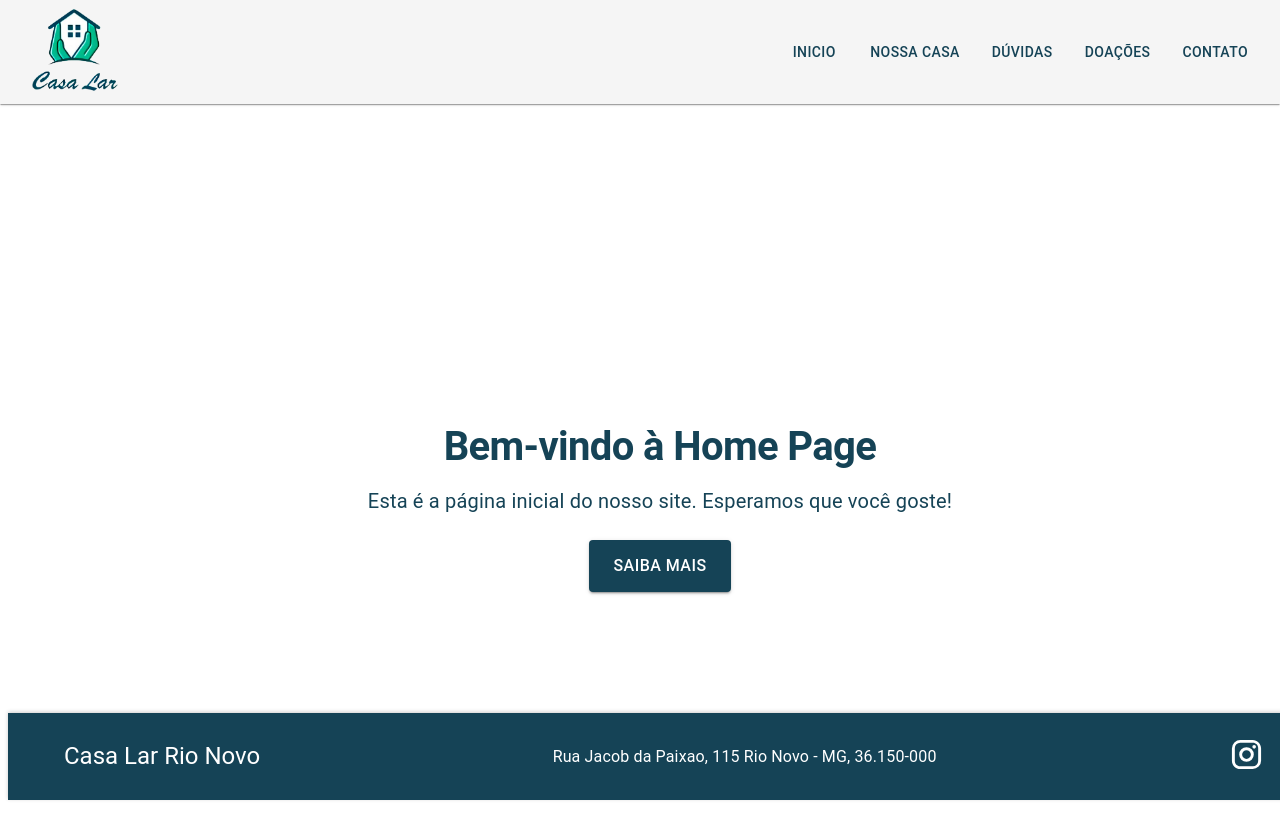
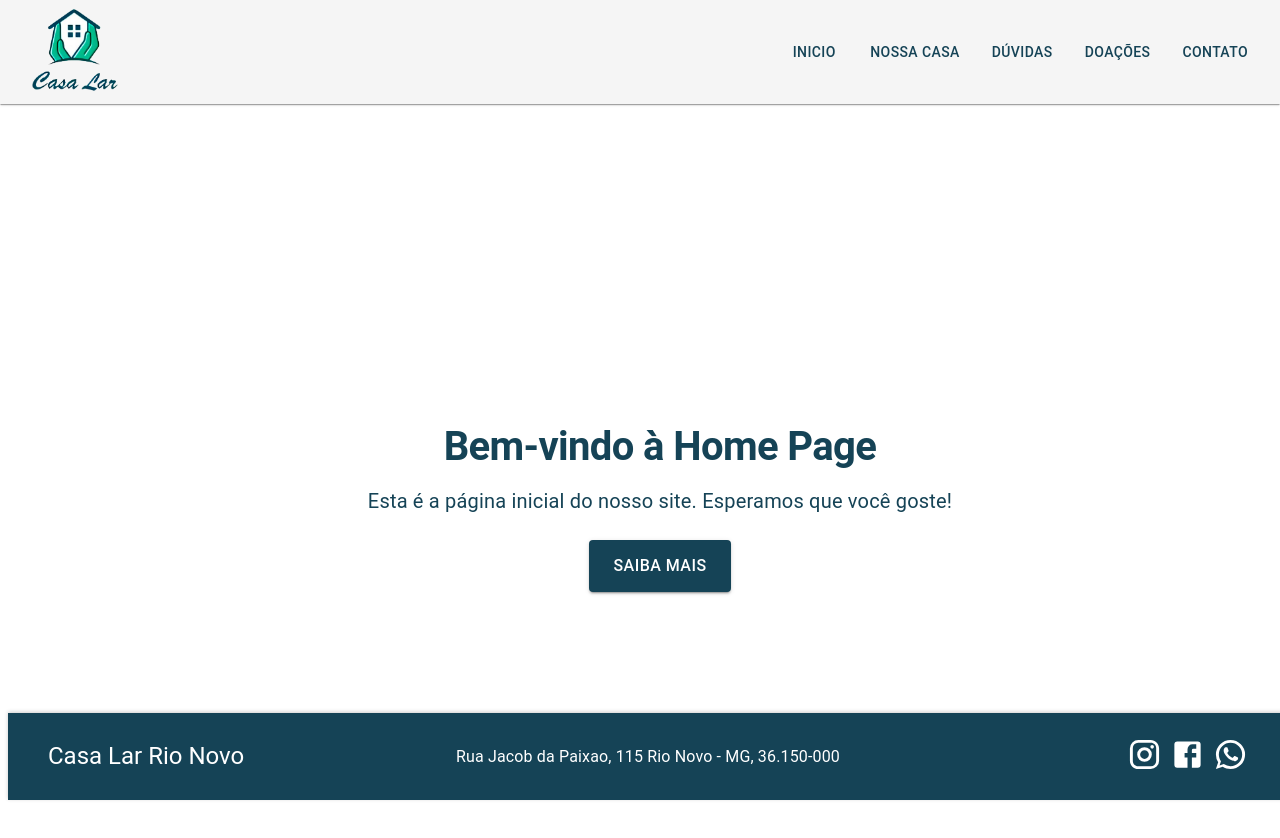
Before and after one commit to Acauhi99/front--casa-lar-rio-novo, a React (Vite) app: page / in a window 1280 px wide. Shown: the top 838 px of the page. Built offline with nearby package versions, Linux system fonts and the light colour scheme.

Commit message:
add: adicionado facebook e whatsapp de opção no footer

```diff
--- a/src/components/Footer/Footer.jsx
+++ b/src/components/Footer/Footer.jsx
@@ -1,4 +1,6 @@
 import InstagramIcon from '@mui/icons-material/Instagram';
+import FacebookIcon from '@mui/icons-material/Facebook';
+import WhatsAppIcon from '@mui/icons-material/WhatsApp';
 import { Box, Link, Typography } from '@mui/material';
 
 export const Footer = () => {
@@ -6,10 +8,10 @@ export const Footer = () => {
     <Box
       component="footer"
       sx={{
-        backgroundColor: 'primary.main', // Define a cor de fundo como "primary"
-        color: 'background.default', // Define a cor padrão de texto como "background"
+        backgroundColor: 'primary.main',
+        color: 'background.default',
         paddingY: 3,
-        paddingX: 2,
+        paddingX: 0,
         position: 'fixed',
         bottom: 0,
         width: '100%',
@@ -28,21 +30,43 @@ export const Footer = () => {
           gap: 2,
         }}
       >
-        <Typography variant="h5" color="inherit"> {/* Usa a cor herdada, que agora é "background.default" */}
-          Casa Lar Rio Novo
-        </Typography>
-        <Typography variant="body1" color="inherit"> {/* Usa a cor herdada */}
-          Rua Jacob da Paixao, 115 Rio Novo - MG, 36.150-000
-        </Typography>
-        <Box sx={{ display: 'flex', gap: 1 }}>
+        <Box sx={{ flex: 1, textAlign: 'left' }}>
+          <Typography variant="h5" color="inherit">
+            Casa Lar Rio Novo
+          </Typography>
+        </Box>
+        <Box sx={{ flex: 1, textAlign: 'center' }}>
+          <Typography variant="body1" color="inherit">
+            Rua Jacob da Paixao, 115 Rio Novo - MG, 36.150-000
+          </Typography>
+        </Box>
+        <Box sx={{ flex: 1, textAlign: 'right', display: 'flex', gap: 1, justifyContent: 'flex-end' }}>
           <Link
             href="https://www.instagram.com/casalarderionovo/"
             target="_blank"
             rel="noopener"
-            color="inherit" // Usa a cor herdada para o ícone também
+            color="inherit"
             underline="hover"
           >
             <InstagramIcon fontSize="large" />
+          </Link>
+          <Link
+            href="https://www.facebook.com/ILPIcasalar/?locale=pt_BR"
+            target="_blank"
+            rel="noopener"
+            color="inherit"
+            underline="hover"
+          >
+            <FacebookIcon fontSize="large" />
+          </Link>
+          <Link
+            href="https://wa.me/5532999920658?text=Ol%C3%A1,%20vim%20atr%C3%A1ves%20do%20site%20e%20gostaria%20de%20informa%C3%A7%C3%B5es"
+            target="_blank"
+            rel="noopener"
+            color="inherit"
+            underline="hover"
+          >
+            <WhatsAppIcon fontSize="large" />
           </Link>
         </Box>
       </Box>
```
